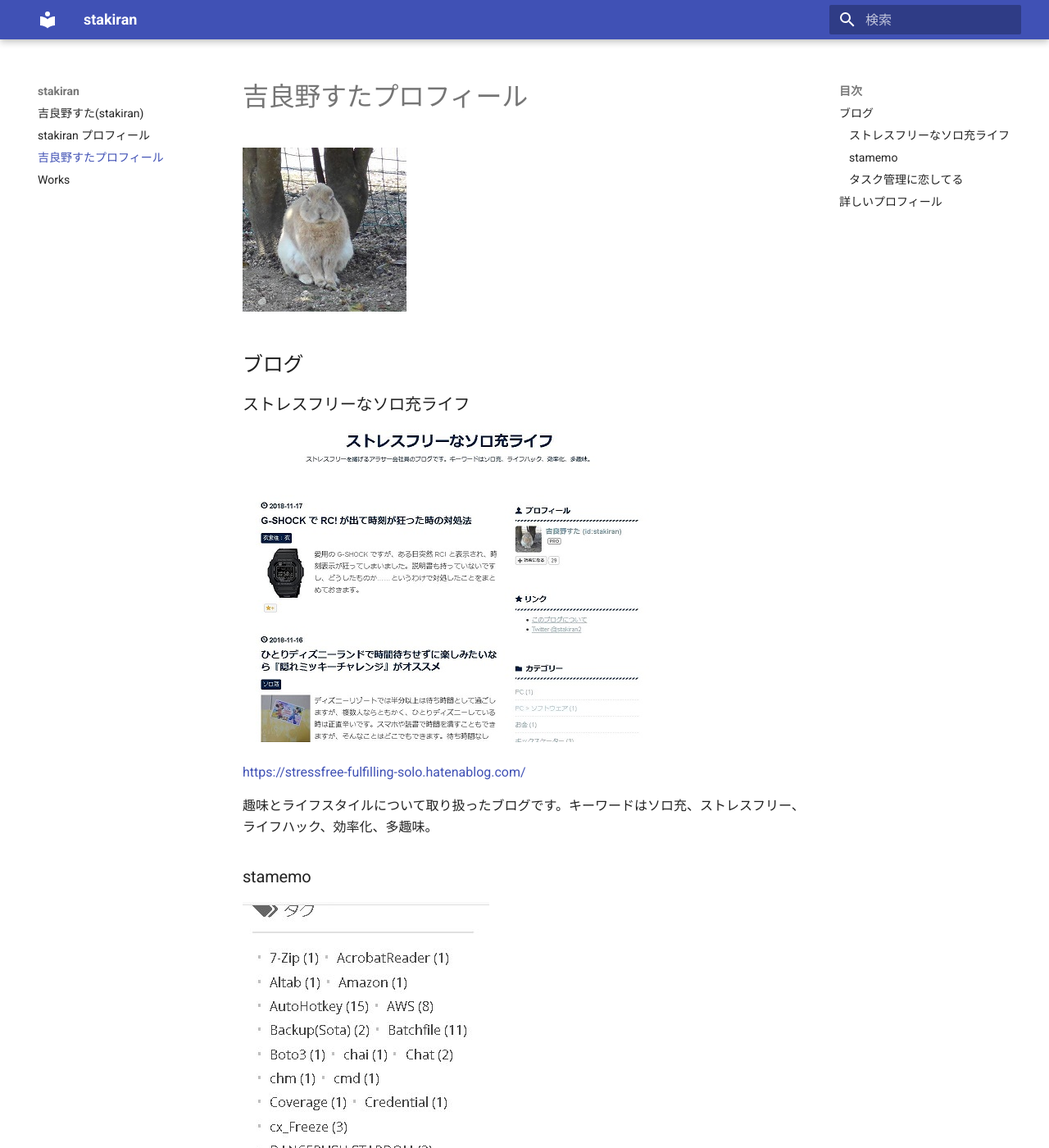
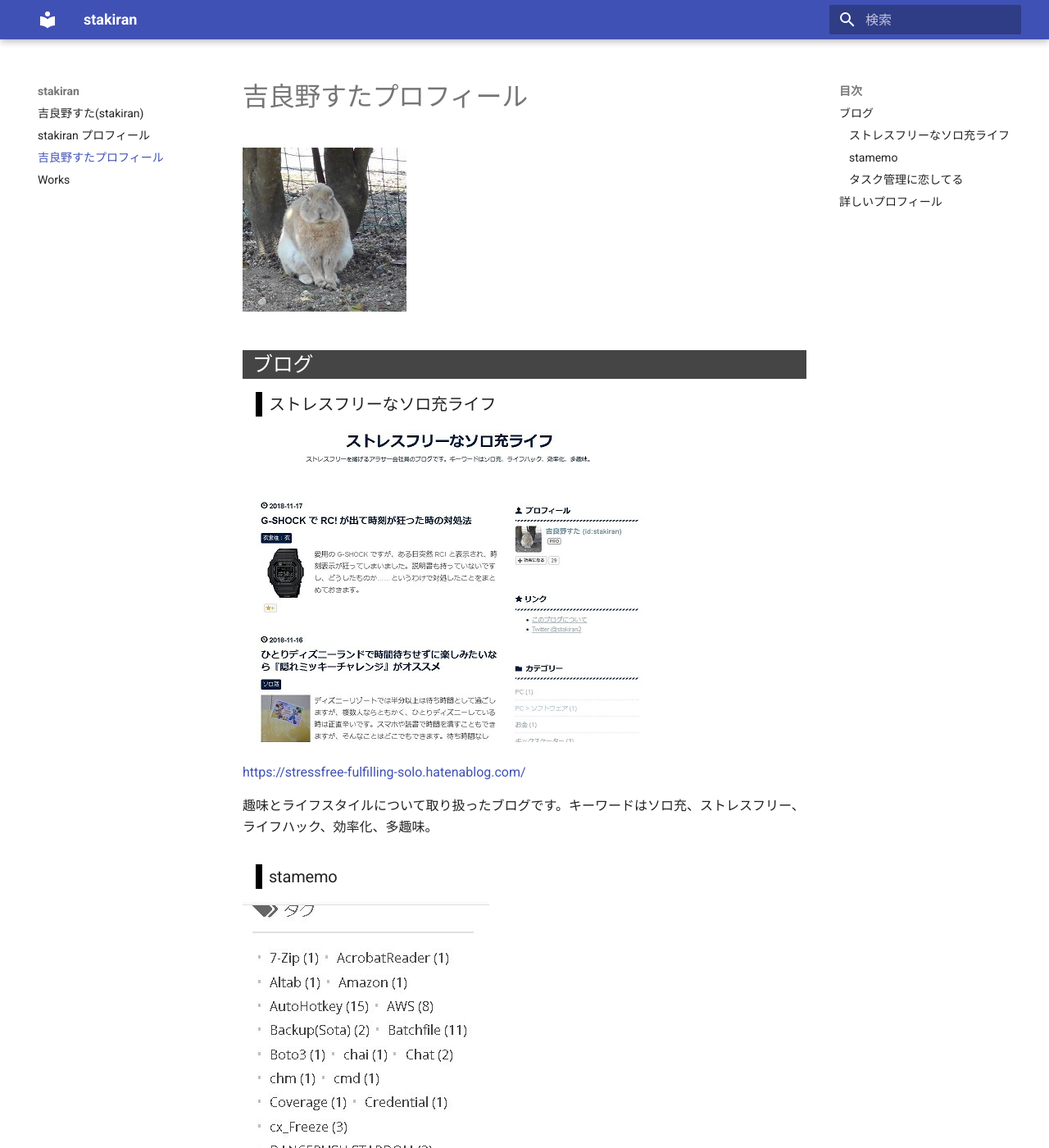
Before and after one commit to stakiran/stakiran, an MkDocs documentation site: the page built from src/about_suta.md, in a window 1280 px wide and 1400 px high. Shown: the whole window at 82% size. Built offline with MkDocs 1.6.1 and Material for MkDocs 9.7.7, drawn with Linux system fonts in a browser that asks for light colours.

Commit message:
add css and section border.

```diff
--- a/docs/404.html
+++ b/docs/404.html
@@ -55,6 +55,8 @@
 
 
     <link rel="stylesheet" href="/assets/fonts/material-icons.css">
+
+      <link rel="stylesheet" href="/css/extra.css">
 
 
   </head>
--- a/docs/about_sta.html
+++ b/docs/about_sta.html
@@ -55,6 +55,8 @@
 
 
     <link rel="stylesheet" href="assets/fonts/material-icons.css">
+
+      <link rel="stylesheet" href="css/extra.css">
 
 
   </head>
--- a/docs/about_suta.html
+++ b/docs/about_suta.html
@@ -55,6 +55,8 @@
 
 
     <link rel="stylesheet" href="assets/fonts/material-icons.css">
+
+      <link rel="stylesheet" href="css/extra.css">
 
 
   </head>
--- a/docs/index.html
+++ b/docs/index.html
@@ -55,6 +55,8 @@
 
 
     <link rel="stylesheet" href="assets/fonts/material-icons.css">
+
+      <link rel="stylesheet" href="css/extra.css">
 
 
   </head>
--- a/docs/works.html
+++ b/docs/works.html
@@ -55,6 +55,8 @@
 
 
     <link rel="stylesheet" href="assets/fonts/material-icons.css">
+
+      <link rel="stylesheet" href="css/extra.css">
 
 
   </head>
--- a/mkdocs.yml
+++ b/mkdocs.yml
@@ -13,3 +13,5 @@ markdown_extensions:
 extra:
   search:
     language: 'jp'
+extra_css:
+    - css/extra.css
--- /dev/null
+++ b/src/css/extra.css
@@ -0,0 +1,13 @@
+h2 {
+  background-color: #454545;
+  color: #ffffff;
+  padding-left: 12px;
+}
+
+/* 内蔵されている css の .md-typeset h3 にて
+   margin-left が 0 にされているが, 見辛いので important で無理矢理広げる. */
+h3 {
+  border-left: 8px solid black;
+  padding-left: 8px;
+  margin-left: 16px !important;
+}
```
Also changed, not shown: docs/css/extra.css (added, +13 -0 lines), 3 other files.
